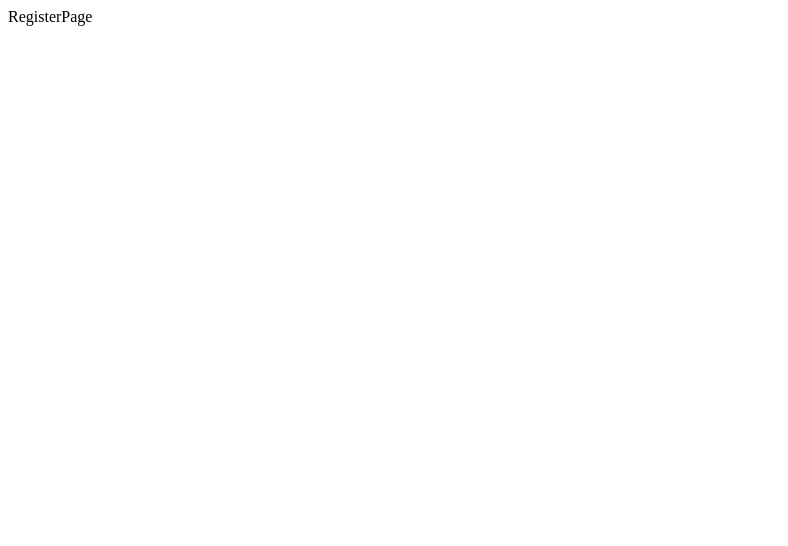
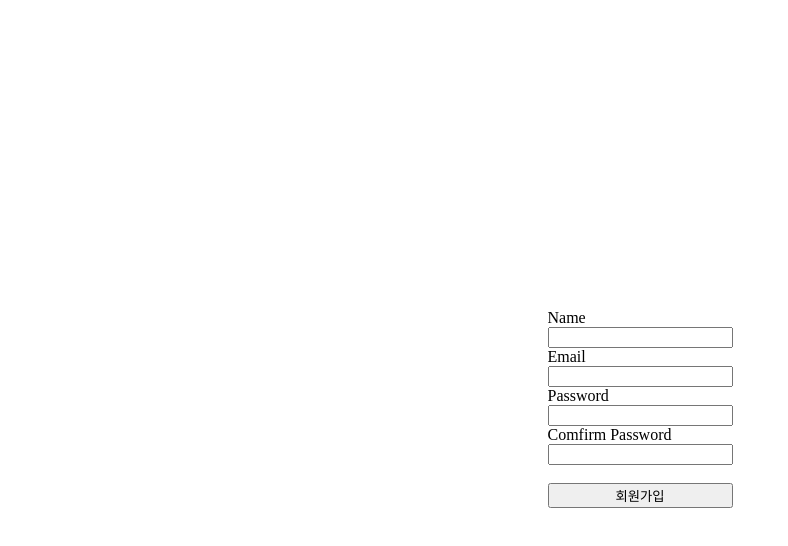
Before and after one commit to byeongminn/youtube_clone, a React (Create React App) app in the folder client/: page /register in a window 1280 px wide. Shown: the top 546 px of the page, without its empty margins (0-788 px from the left). Built offline with nearby package versions, Linux system fonts and the light colour scheme.

Commit message:
회원가입 (프론트엔드)

```diff
--- a/client/src/_actions/types.js
+++ b/client/src/_actions/types.js
@@ -1 +1,2 @@
 export const LOGIN_USER = "login_user";
+export const REGISTER_USER = "register_user";
--- a/client/src/_actions/user_action.js
+++ b/client/src/_actions/user_action.js
@@ -1,6 +1,7 @@
 import axios from "axios";
 import {
-    LOGIN_USER
+    LOGIN_USER,
+    REGISTER_USER
 } from "./types";
 
 export function loginUser(dataToSubmit) {
@@ -12,3 +13,13 @@
         payload: request
     }
 }
+
+export function registerUser(dataToSubmit) {
+    const request = axios.post("/api/users/register", dataToSubmit)
+        .then(response => response.data);
+
+    return {
+        type: REGISTER_USER,
+        payload: request
+    }
+}
--- a/client/src/_reducers/user_reducer.js
+++ b/client/src/_reducers/user_reducer.js
@@ -1,11 +1,14 @@
 import {
-    LOGIN_USER
+    LOGIN_USER,
+    REGISTER_USER
 } from "../_actions/types";
 
 export default function (state = {}, action) {
     switch (action.type) {
         case LOGIN_USER:
             return { ...state, loginSuccess: action.payload }
+        case REGISTER_USER:
+            return { ...state, register: action.payload }
         default:
             return state;
     }
--- a/client/src/components/views/LoginPage/LoginPage.js
+++ b/client/src/components/views/LoginPage/LoginPage.js
@@ -1,7 +1,6 @@
 import React, { useState } from 'react';
 import { useDispatch } from "react-redux";
 import { loginUser } from '../../../_actions/user_action';
-
 
 function LoginPage(props) {
     const [email, setEmail] = useState("");
--- a/client/src/components/views/RegisterPage/RegisterPage.js
+++ b/client/src/components/views/RegisterPage/RegisterPage.js
@@ -1,9 +1,71 @@
-import React from 'react'
+import React, { useState } from 'react';
+import { useDispatch } from "react-redux";
+import { registerUser } from '../../../_actions/user_action';
 
-function RegisterPage() {
+function RegisterPage(props) {
+    const [name, setName] = useState("");
+    const [email, setEmail] = useState("");
+    const [password, setPassword] = useState("");
+    const [confirmPassword, setConfirmPassword] = useState("");
+
+    const dispatch = useDispatch();
+
+    const onChange = (event) => {
+        const {
+            target: { name, value }
+        } = event;
+        if (name === "name") {
+            setName(value);
+        } else if (name === "email") {
+            setEmail(value);
+        } else if (name === "password") {
+            setPassword(value);
+        } else if (name === "confirmPassword") {
+            setConfirmPassword(value);
+        }
+    }
+
+    const onSubmit = (event) => {
+        event.preventDefault();
+
+        if (password !== confirmPassword) {
+            return alert("비밀번호와 비밀번호 확인이 일치하지 않습니다.");
+        }
+
+        const body = {
+            name,
+            email,
+            password
+        }
+
+        dispatch(registerUser(body))
+            .then(response => {
+                if (response.payload.success) {
+                    props.history.push("/login");
+                } else {
+                    alert("Failed to sign up.");
+                }
+            })
+    }
+
     return (
-        <div>
-            RegisterPage
+        <div style={{ display: "flex", justifyContent: "center", alignItems: "center"
+            , width: "100%", height: "100vh"
+        }}>
+            <form style={{
+                display: "flex", flexDirection: "column"
+            }} onSubmit={onSubmit} >
+                <label>Name</label>
+                <input name="name" type="text" value={name} onChange={onChange} />
+                <label>Email</label>
+                <input name="email" type="email" value={email} onChange={onChange} />
+                <label>Password</label>
+                <input name="password" type="password" value={password} onChange={onChange} />
+                <label>Comfirm Password</label>
+                <input name="confirmPassword" type="password" value={confirmPassword} onChange={onChange} />
+                <br />
+                <button type="submit">회원가입</button>
+            </form>
         </div>
     )
 }
```
